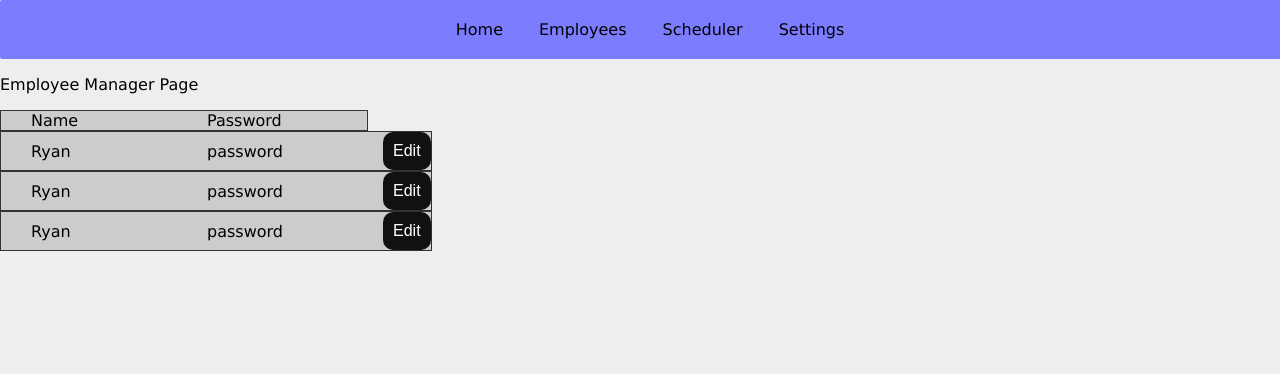
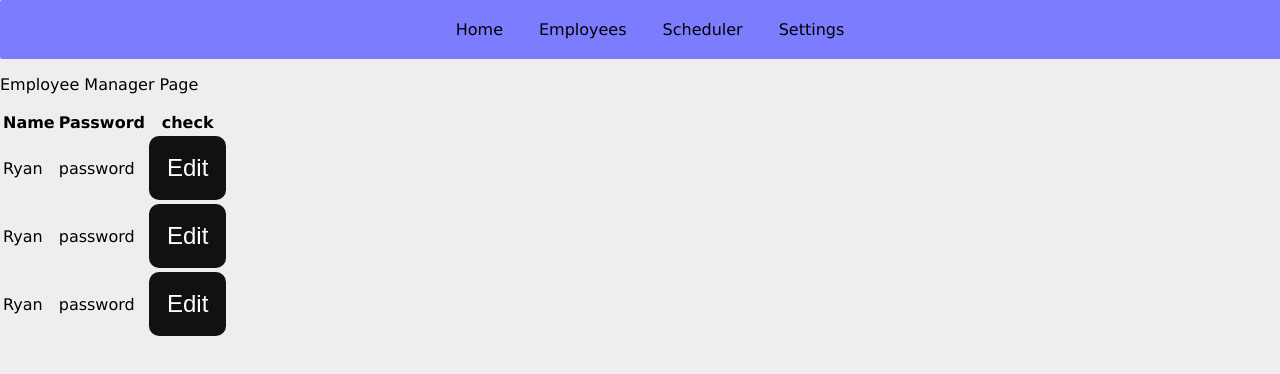
Before and after one commit to FloatingPointers/scheduler, a React (Create React App) app: page /mgr/employees in a window 1280 px wide. Shown: the top 374 px of the page. Built offline with nearby package versions, Linux system fonts and the light colour scheme.

Commit message:
add manage-employee table Co-authored-by: RyanA3 <alsobrooks.ryan@gmail.com>

```diff
--- a/src/components/manager-components/EmployeeManagementRow.js
+++ b/src/components/manager-components/EmployeeManagementRow.js
@@ -1,44 +1,60 @@
 import React from 'react';
-import { useState } from 'react';
-import {Employee} from '../../data/Employee.js';
+import { useState, useEffect } from 'react';
 
-function EmployeeManagementRow({employee}) {
+function EmployeeManagementRow({ employeeInfo }) {	//Data representative of what's on the database
+	const [editable, setEditable] = useState(false);
+	const [info, setInfo] = useState(employeeInfo);
+	const [editInfo, setEditInfo] = useState(employeeInfo); //Local data (edits for posting to database)
+	const [post, setPost] = useState(false);
+  const handleChange = (event) => {
 
-    const [editable, setEditable] = useState(false);
+		let {name, value } = event.target;
+
+    //Return if the value was not changed
+    if(info[name] === value) return;
+
+    //Otherwise update to the new value for a post request (to be done later when changes are submitted by user)
+    setEditInfo({
+			...editInfo,
+			[name]: value
+		});
+  }
 
 
-    let content;
-    if(!editable) {
-        content = (
-            <div className="employee-management-item">
-                <p>{employee.getName()}</p>
-                <p>{employee.getPassword()}</p>
-                <button onClick={() => {setEditable(true)}}>Edit</button>
-            </div>
-        );
-    } else {
-        content = (
-            <div className="employee-management-item">
-                <form>
-                    <input type="text" value={employee.getName()} />
-                    <input type="text" value={employee.getPassword()} />
-                    <button type="submit">Submit</button>
-                </form>
+  //const poster
+	const poster = () => {
+		if(editInfo !== info){
+			//POST THE INFO HERE EXACTLY
+			setInfo(editInfo);
+		}
+		setEditable(false);
+		setPost(false);
+	}
 
-                <button onClick={() => {setEditable(false)}}>Cancel</button>
-                <button>Delete</button>
+	useEffect(() => {
+		if(post) poster();
+	});
 
-            </div>
-        );
-    }
+	if (!editable) {
+		return (
+			<tr>
+				<td>{info.name}</td>
+				<td>{info.password}</td>
+				<td><button onClick={() => { setEditable(true) }}>Edit</button></td>
+			</tr>
+		);
+	} else {
+		return (
+			<tr>
+				<td><input type="text" id={info.uuid} name="name" value={editInfo.name} onChange={handleChange}/></td>
+				<td><input type="text" id={info.uuid} name="password" value={editInfo.password} onChange={handleChange}/></td>
+				<td><button id={editInfo.uuid} onClick={() => { setPost(true) }}>Submit</button></td>
 
-
-
-    return (
-        <div>
-            {content}
-        </div>
-    );
+				<td><button onClick={() => { setEditable(false) }}>Cancel</button></td>
+				<td><button>Delete</button></td>
+			</tr>
+		);
+	}
 
 }
 
--- a/src/data/Employee.js
+++ /dev/null
@@ -1,23 +0,0 @@
-export class Employee {
-
-    constructor(uuid, name, password) {
-        this.uuid = uuid;
-        this.name = name;
-        this.password = password;
-    };
-
-
-
-    getUUID() {
-        return this.uuid;
-    };
-
-    getName() {
-        return this.name;
-    };
-
-    getPassword() {
-        return this.password;
-    }
-
-}
--- a/src/pages/Manager/EmployeeManager.js
+++ b/src/pages/Manager/EmployeeManager.js
@@ -2,35 +2,38 @@
 import ManagerNavbar from '../../components/manager-components/ManagerNavbar';
 
 import '../../styles/manager.css';
-import {Employee} from '../../data/Employee.js';
 import EmployeeManagementRow from '../../components/manager-components/EmployeeManagementRow';
 
 
 
 function EmployeeManager() {
 
-    const employee_obj = new Employee(1493123, "Ryan", "password");
+  const employee_obj = { uuid: 1493123, name: "Ryan", password: "password" };
 
-    return (
+  return (
 
-        <div className="manager-body">
-            <ManagerNavbar/>
-            <p>Employee Manager Page</p>
+    <div className="manager-body">
+      <ManagerNavbar />
+      <p>Employee Manager Page</p>
 
-            <div className="employee-management-item">
-                <p>Name</p>
-                <p>Password</p>
-            </div>
+      <table>
+        <thead>
+          <tr>
+            <th>Name</th>
+            <th>Password</th>
+            <th>check</th>
+          </tr>
+        </thead>
+        <tbody>
+          <EmployeeManagementRow employeeInfo={employee_obj} />
+          <EmployeeManagementRow employeeInfo={employee_obj} />
+          <EmployeeManagementRow employeeInfo={employee_obj} />
+        </tbody>
+      </table>
 
-            <div className="employee-manager-list">
-                <EmployeeManagementRow employee={employee_obj} />
-                <EmployeeManagementRow employee={employee_obj} />
-                <EmployeeManagementRow employee={employee_obj} />
-            </div>
+    </div>
 
-        </div>
-
-    );
+  );
 
 }
 
```
